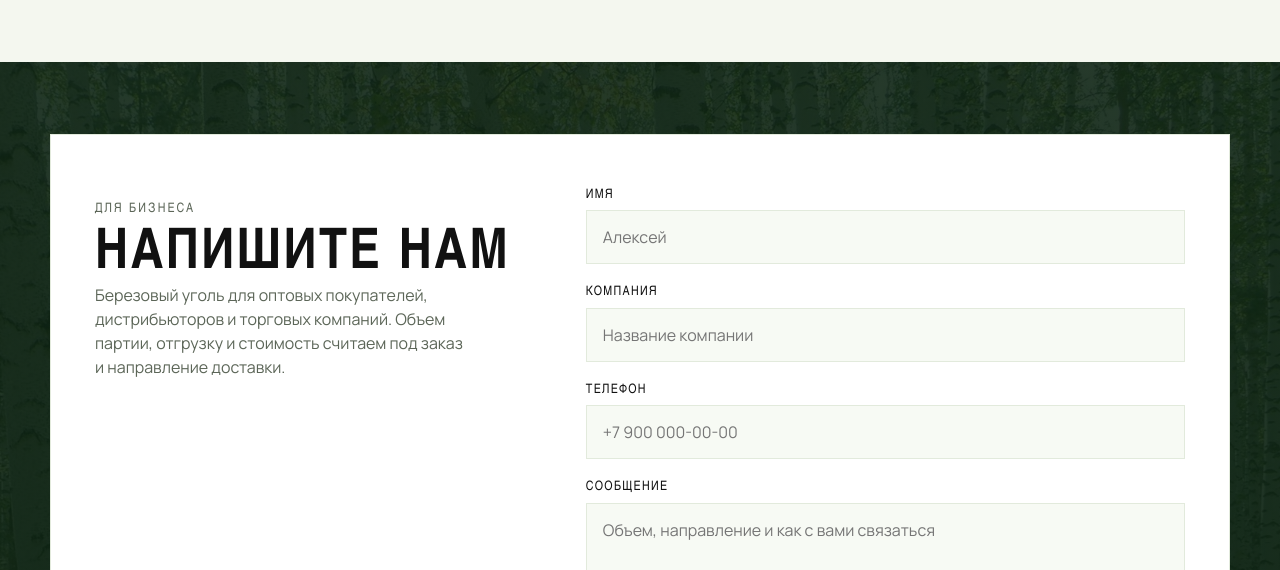
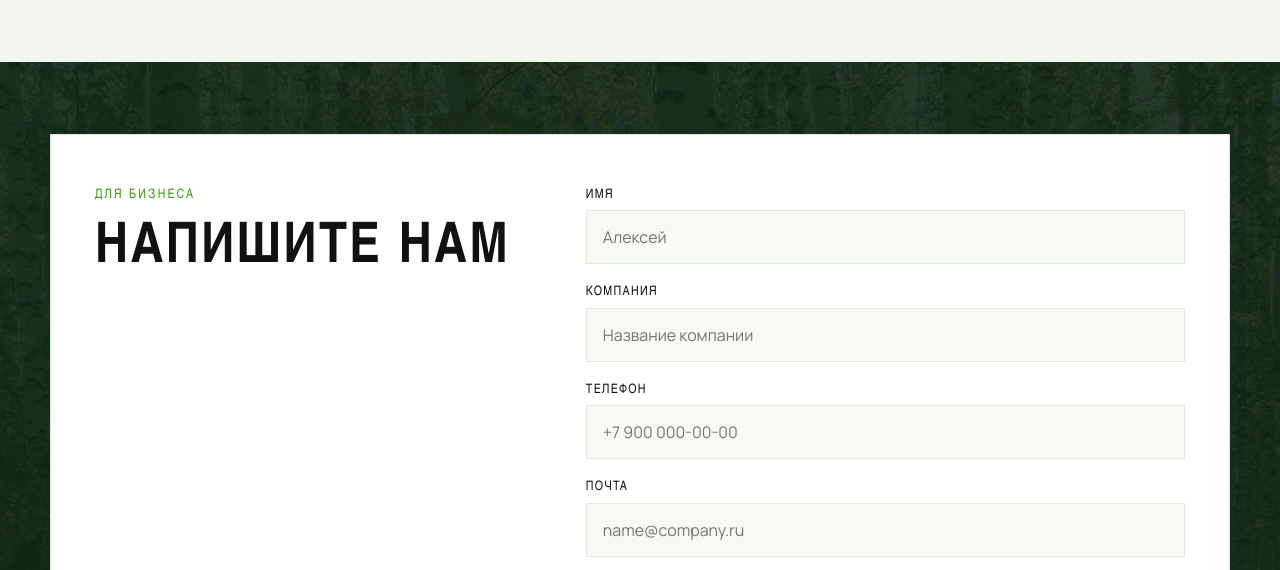
Before and after one commit to PulatovR/transitasiales, a plain HTML site: page index.html in a window 1280 px wide. Shown: the part 2920-3490 px from the top of the page. Drawn offline with nearby package versions, Linux system fonts and the light colour scheme.

Commit message:
Send the lead form to MAX with the applicant's email.
Co-authored-by: Cursor <cursoragent@cursor.com>

```diff
--- a/css/styles.css
+++ b/css/styles.css
@@ -630,12 +630,6 @@ h2 {
   padding: 48px 44px;
 }
 
-.lead__intro p {
-  margin: 14px 0 0;
-  color: var(--muted);
-  max-width: 380px;
-}
-
 .lead__form {
   display: grid;
   gap: 16px;
--- a/index.html
+++ b/index.html
@@ -216,7 +216,6 @@
           <div class="lead__intro">
             <p class="eyebrow">Для бизнеса</p>
             <h2>Напишите нам</h2>
-            <p>Березовый уголь для оптовых покупателей, дистрибьюторов и торговых компаний. Объем партии, отгрузку и стоимость считаем под заказ и направление доставки.</p>
           </div>
           <form class="lead__form" data-lead-form>
             <label>
@@ -230,6 +229,10 @@
             <label>
               <span>Телефон</span>
               <input type="tel" name="phone" required inputmode="tel" placeholder="+7 900 000-00-00" autocomplete="tel" />
+            </label>
+            <label>
+              <span>Почта</span>
+              <input type="email" name="email" required placeholder="name@company.ru" autocomplete="email" />
             </label>
             <label>
               <span>Сообщение</span>
--- a/js/main.js
+++ b/js/main.js
@@ -79,23 +79,23 @@
     }
   }
 
-  const SALES_PHONE = "79301288566";
   const leadForm = document.querySelector("[data-lead-form]");
   leadForm?.addEventListener("submit", (event) => {
     event.preventDefault();
     const data = new FormData(leadForm);
     const clean = (value) => String(value || "").replace(/[\u0000-\u0008\u000B\u000C\u000E-\u001F]/g, "").trim();
     const text = [
-      "Здравствуйте! Заявка с сайта Asiales.",
+      "Здравствуйте! Заявка с сайта Транзит Азия-Лес.",
       "",
       `Имя: ${clean(data.get("name"))}`,
       `Компания: ${clean(data.get("company"))}`,
       `Телефон: ${clean(data.get("phone"))}`,
+      `Почта: ${clean(data.get("email"))}`,
       "",
       "Сообщение:",
       clean(data.get("message")),
     ].join("\n").slice(0, 1500);
-    window.location.href = `sms:+${SALES_PHONE}?body=${encodeURIComponent(text)}`;
+    window.location.href = `https://max.ru/:share?text=${encodeURIComponent(text)}`;
     leadForm.reset();
   });
 })();
```
